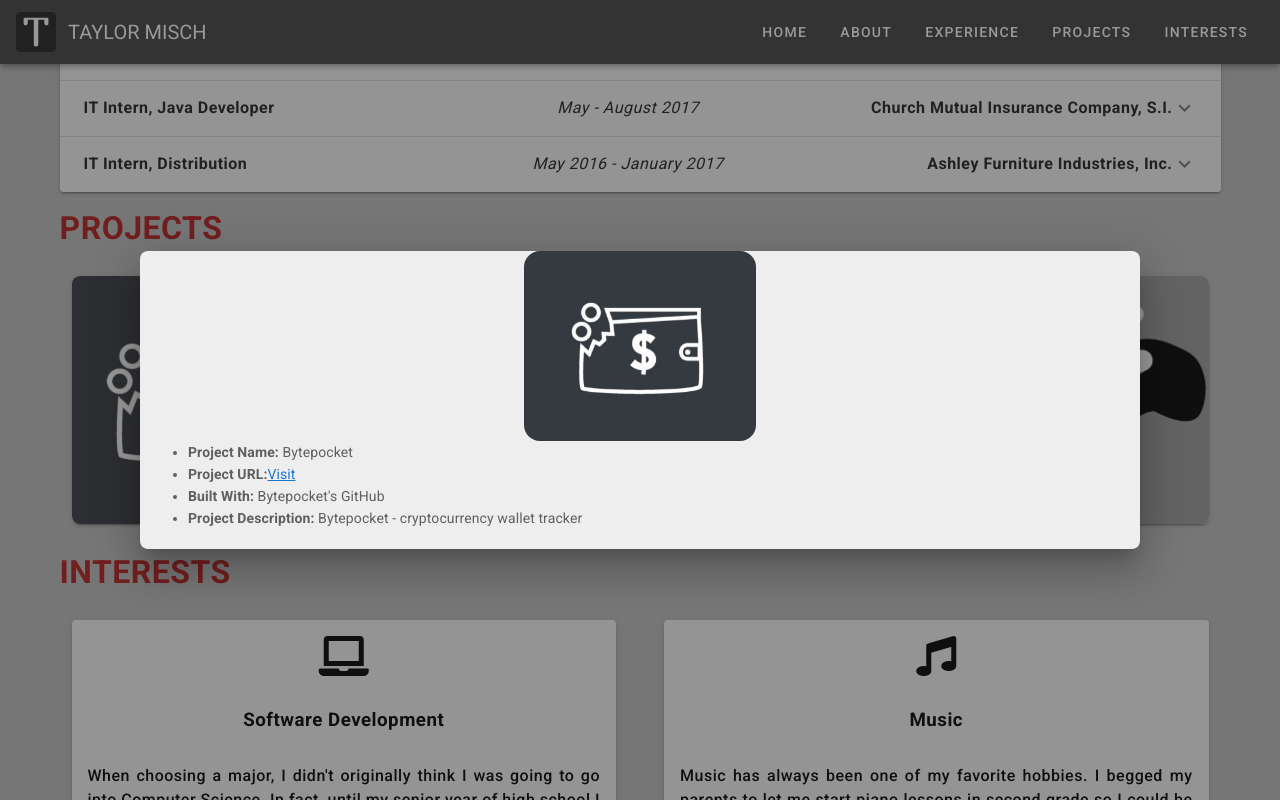
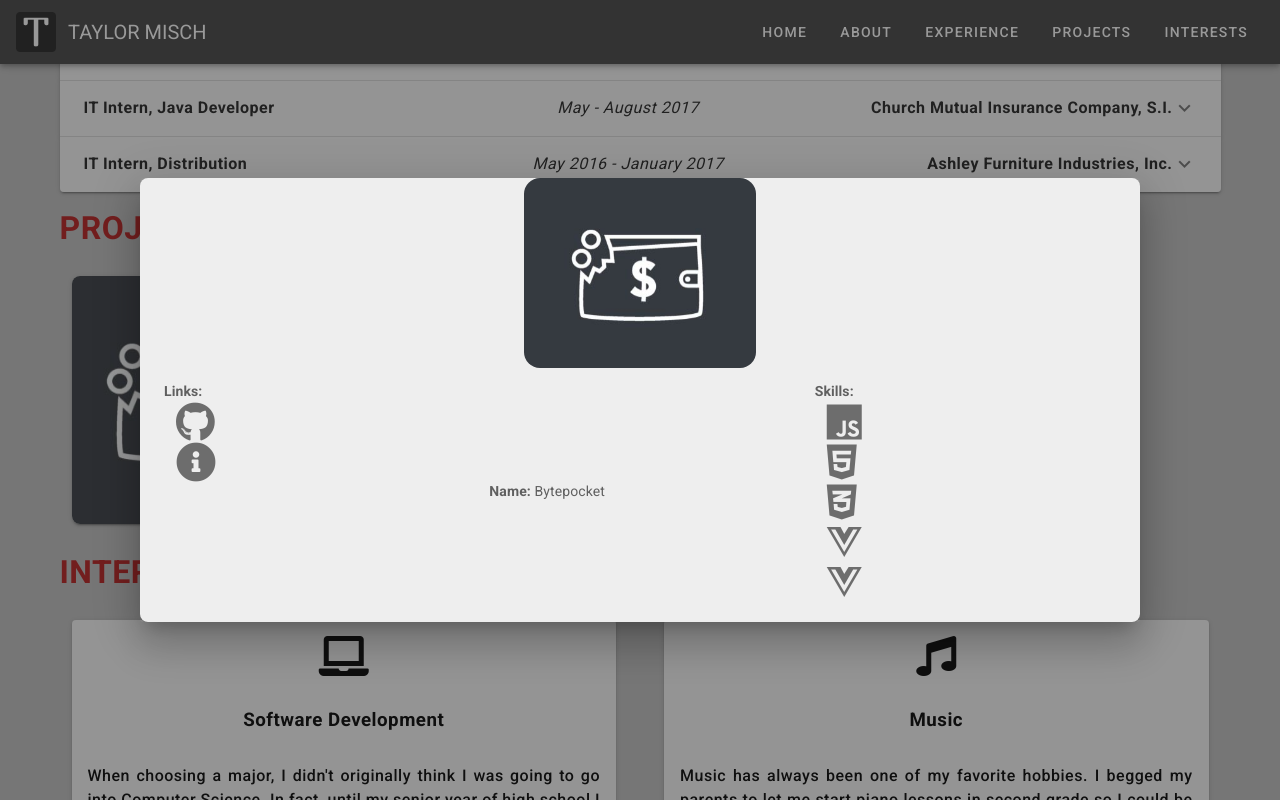
Before and after one commit to taylor-misch/portfolio-website, a Vue app: page / in a window 1280 px wide. Both pictures are taken after a click on the button 195 px from the left and 2327 px from the top of the page. Shown: the part 1927-2727 px from the top of the page. Built offline with nearby package versions, Linux system fonts and the light colour scheme.

Commit message:
Stub out v-dialog appearence

```diff
--- a/src/components/ProjectDialog.vue
+++ b/src/components/ProjectDialog.vue
@@ -23,12 +23,51 @@
         </v-col> -->
       </v-row>
       <v-card-text>
-        <ul>
+        <v-row>
+          <v-col cols="4" align-self="start">
+            <b>Links:</b>
+            <div v-for="link in project.links" :key="link.name">
+              <v-tooltip top>
+                <template v-slot:activator="{ on }">
+                  <a :href="link.url">
+                    <v-icon
+                      x-large
+                      v-on="on"
+                      class="mx-3"
+                      :class="link.icon"
+                    ></v-icon>
+                  </a>
+                </template>
+                <span>{{ link.name }}</span>
+              </v-tooltip>
+            </div>
+          </v-col>
+          <v-col cols="4" align-self="center">
+            <b>Name:</b> {{ project.name }}
+          </v-col>
+          <v-col cols="4" align-self="end">
+            <b>Skills:</b>
+            <div v-for="skill in project.skills" :key="skill.name">
+              <v-tooltip top>
+                <template v-slot:activator="{ on }">
+                  <v-icon
+                    x-large
+                    v-on="on"
+                    class="mx-3"
+                    :class="skill.icon"
+                  ></v-icon>
+                </template>
+                <span>{{ skill.name }}</span>
+              </v-tooltip>
+            </div>
+          </v-col>
+        </v-row>
+        <!-- <ul>
           <li><b>Project Name:</b> {{ project.name }}</li>
           <li><b>Project URL:</b><a :href="project.url">Visit</a></li>
           <li><b>Built With:</b> {{ project.label }}</li>
           <li><b>Project Description:</b> {{ project.alt }}</li>
-        </ul>
+        </ul> -->
       </v-card-text>
     </v-card>
   </v-dialog>
--- a/src/components/Projects.vue
+++ b/src/components/Projects.vue
@@ -34,39 +34,72 @@ export default {
         {
           name: "Bytepocket",
           logo: "bytepocket.jpg",
-          url: "https://taylor-misch.github.io/bytepocket/",
-          iconLink: "https://github.com/taylor-misch/bytepocket",
+          alt: "Bytepocket - cryptocurrency wallet tracker",
+          links: [
+            {
+              name: "GitHub",
+              url: "https://github.com/taylor-misch/bytepocket",
               icon: "fab fa-github",
-          alt: "Bytepocket - cryptocurrency wallet tracker",
-          label: "Bytepocket's GitHub",
             },
             {
-          name: "SoundScript",
-          logo: "soundscript.png",
-          url: "https://soundscript.netlify.com/",
-          iconLink: "https://github.com/taylor-misch/soundscript",
-          icon: "fab fa-github",
-          alt: "SoundScript - a coding language for music",
-          label: "SoundScript's GitHub",
+              name: "Project",
+              url: "https://taylor-misch.github.io/bytepocket/",
+              icon: "fas fa-info-circle",
+            },
+          ],
+          skills: [
+            {
+              name: "JavaScript",
+              icon: "fab fa-js",
             },
             {
-          name: "Portfolio Website",
-          logo: "portfolio.png",
-          url: "https://taylormisch.com",
-          iconLink: "https://github.com/taylor-misch/portfolio-website",
-          icon: "fab fa-github",
-          alt: "Where I show off and talk about myself",
-          label: "Portfolio Website's GitHub",
+              name: "HTML",
+              icon: "fab fa-html5",
             },
             {
-          name: "Bass Build Project",
-          logo: "bass.png",
-          url: "https://imgur.com/a/3g41wKj",
-          iconLink: "https://imgur.com/a/3g41wKj",
-          icon: "fas fa-info-circle",
-          alt: "Misch No. 1",
-          label: "Bass Build Imgur Album",
+              name: "CSS",
+              icon: "fab fa-css3-alt",
             },
+            {
+              name: "Vue.js",
+              icon: "fab fa-vuejs",
+            },
+            {
+              // material design icons has a vuetify icon
+              name: "Vuetify",
+              icon: "fab fa-vuejs",
+            },
+          ],
+          summary:
+            " Lorem ipsum dolor sit amet consectetur adipisicing elit. Nihil expedita odio tempore ratione nulla aspernatur suscipit odit eligendi aliquid qui quibusdam itaque ipsa quae dolor accusamus, magni amet. Optio libero voluptatem eveniet eum maxime adipisci modi ratione nam iusto harum, consectetur, repellat, sunt corporis quisquam magnam officia nulla laudantium amet quis dolor rerum. Ut atque deleniti odit, quia obcaecati officia omnis voluptas maiores veritatis nulla. Voluptatibus, architecto ratione alias illo vero nostrum accusamus dicta eos laboriosam at sequi error maxime aperiam quis nam dolore veniam eveniet corporis. Quasi alias eveniet officia rerum pariatur explicabo similique, minima vel animi, fugit tenetur.",
+        },
+        // {
+        //   name: "SoundScript",
+        //   logo: "soundscript.png",
+        //   url: "https://soundscript.netlify.com/",
+        //   iconLink: "https://github.com/taylor-misch/soundscript",
+        //   icon: "fab fa-github",
+        //   alt: "SoundScript - a coding language for music",
+        //   label: "SoundScript's GitHub",
+        // },
+        // {
+        //   name: "Portfolio Website",
+        //   logo: "portfolio.png",
+        //   url: "https://taylormisch.com",
+        //   iconLink: "https://github.com/taylor-misch/portfolio-website",
+        //   icon: "fab fa-github",
+        //   alt: "Where I show off and talk about myself",
+        //   label: "Portfolio Website's GitHub",
+        // },
+        // {
+        //   name: "Bass Build Project",
+        //   logo: "bass.png",
+        //   url: "https://imgur.com/a/3g41wKj",
+        //   iconLink: "https://imgur.com/a/3g41wKj",
+        //   icon: "fas fa-info-circle",
+        //   alt: "Misch No. 1",
+        //   label: "Bass Build Imgur Album",
+        // },
       ],
     };
   },
```
Lines whose indentation alone changed are shown as unchanged.
